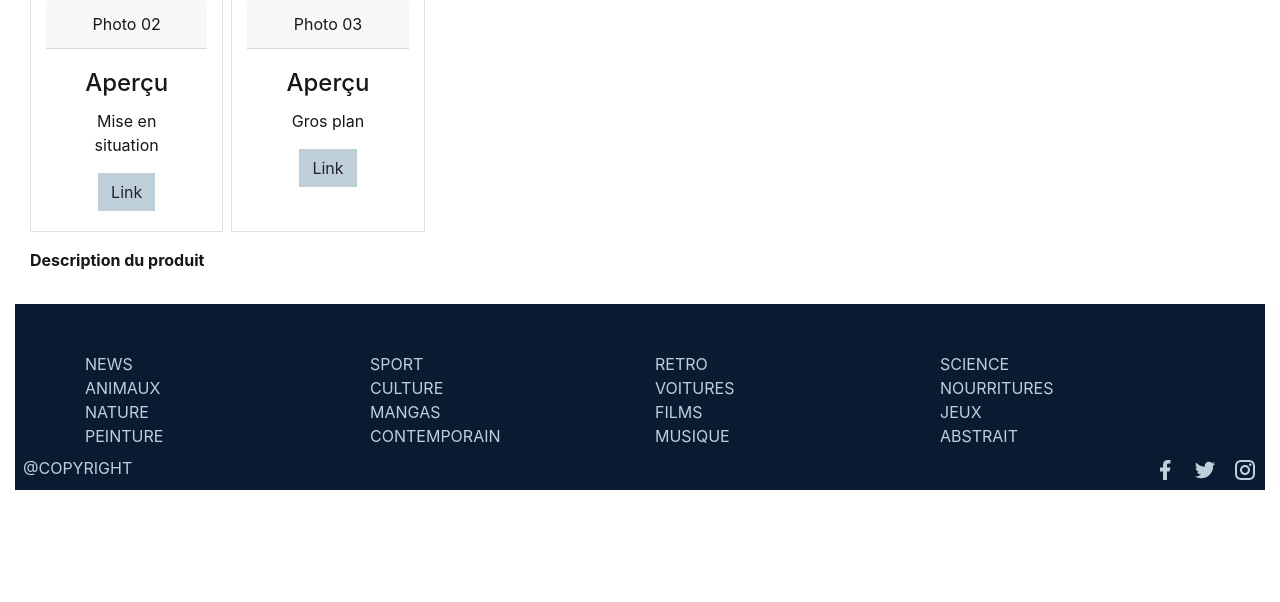
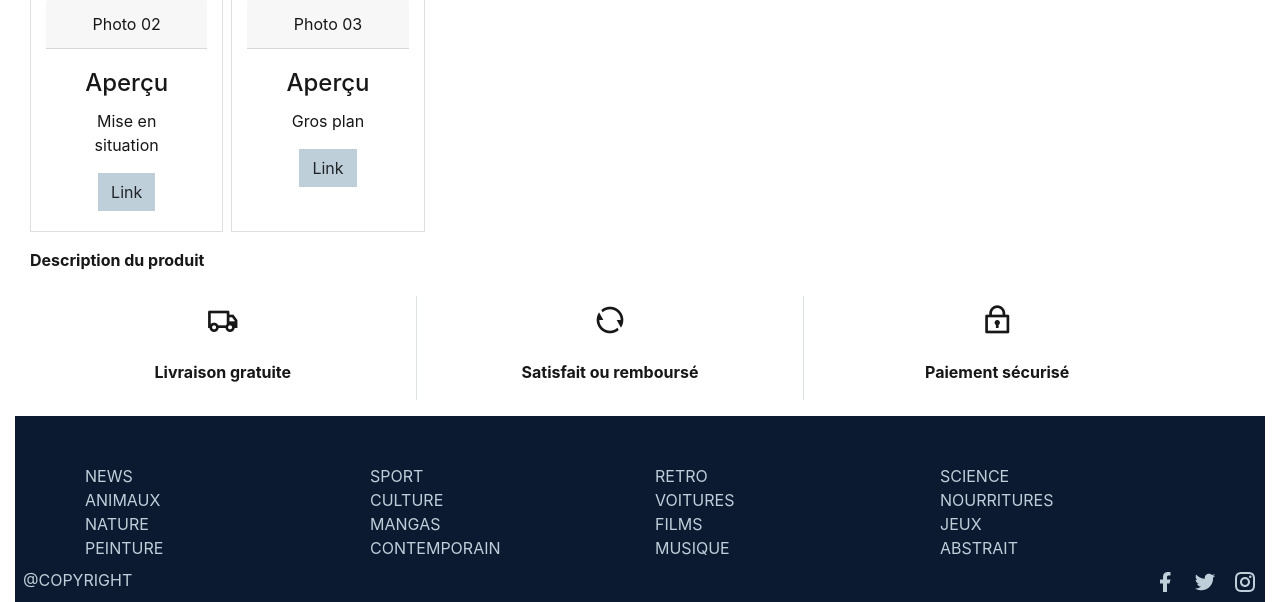
Before and after one commit to Afpa-repo/CDA_20046-2, a Symfony app: template filRouge/templates/product/show.html.twig in a window 1280 px wide. Shown: the part 686-1288 px from the top of the page. Before the commit the page ends 1176 px from the top, so only its background shows below. Run offline with Twig, Linux system fonts and the light colour scheme; the template is opened without the code that fills it, so the values that code supplies are empty; some libraries are stand-ins or nearby versions.

Commit message:
modifs page product + création popover

```diff
--- /dev/null
+++ b/filRouge/public/js/popover.js
@@ -0,0 +1,3 @@
+$(function () {
+    $('[data-toggle="popover"]').popover()
+  })
--- a/filRouge/templates/base.html.twig
+++ b/filRouge/templates/base.html.twig
@@ -233,6 +233,7 @@
     <script src="https://stackpath.bootstrapcdn.com/bootstrap/4.5.2/js/bootstrap.min.js"
             integrity="sha384-B4gt1jrGC7Jh4AgTPSdUtOBvfO8shuf57BaghqFfPlYxofvL8/KUEfYiJOMMV+rV"
             crossorigin="anonymous"></script>
+    <script src="{{ asset("js/popover.js") }}"></script>
 
 {% endblock %}
 
--- a/filRouge/templates/product/show.html.twig
+++ b/filRouge/templates/product/show.html.twig
@@ -94,6 +94,7 @@
             <a class="btn btn-outline-light" href="{{ path('product_index') }}">Retour à la liste</a>
             {# <a href="{{ path('product_edit', {'id': product.id}) }}">edit</a> #}
             <a class="btn btn-danger" href="{{ path('cart_add', {'id': product.id}) }}">Ajouter au panier</a>
+            {# <a class="btn btn-danger" href="{{ path('cart_add', {'id': product.id,'stockid' : stock.id}) }}">Ajouter au panier</a> #}
 
             {# {{ include('product/_delete_form.html.twig') }} #}
     {# </div>  #}
@@ -127,6 +128,34 @@
         <div class="col col-4 p-0">
             <p class="font-weight-bold mt-2">Description du produit</p>
             <p>{{ product.proDescription }}</p>
+        </div>
+    </div>
+
+{# Infos complémentaires #}
+    <div class="row col-12 mt-2">
+        <div class="col col-4 p-0 border-right text-center">
+            <p><i class="ris ri-truck-line ri-2x"></i></p>
+            <p class="font-weight-bold mt-2" data-container="body" data-toggle="popover" data-placement="bottom"
+                data-title = "Délais de livraison"
+                data-html="true"
+                data-content="<b>Ink.com.</b> s'engage à vous livrer en 3 à 5 jours ouvrés. Une livraison express en 24h est disponible, moyennant un somme forfaitaire de 390€. La livraison est offerte dès 20 articles commandés.Une date de livraison garantie vous sera indiquée lors du passage de la commande.">Livraison gratuite
+            </p>
+        </div>
+        <div class="col col-4 p-0 text-center">
+            <p><i class="ris ri-refresh-line ri-2x"></i></p>
+            <p class="font-weight-bold mt-2" data-container="body" data-toggle="popover" data-placement="bottom"
+                data-title = "Vous avez changé d’avis ?"
+                data-html="true"
+                data-content="Pour toute commande effectuée sur <b>Ink.com</b> vous avez 15 jours à partir de la date de réception de votre commande pour changer d'avis. Puis 15 jours à partir de la date de rétractation pour nous retourner votre article, gratuitement en contactant nos services.">Satisfait ou remboursé
+            </p>
+        </div>
+        <div class="col col-4 p-0 border-left text-center">
+            <p><i class="ris ri-lock-2-line ri-2x"></i></p>
+            <p class="font-weight-bold mt-2" data-container="body" data-toggle="popover" data-placement="bottom"
+                data-title = "Paiement 100% sécurisé"
+                data-html="true"
+                data-content="Pour chaque commande, vous pouvez utiliser votre Carte Bleue, Visa, ou Mastercard en toute sécurité, grâce au système de protection et de cryptage SSL fourni par la banque d'Azerbaïdjan. La facture est disponible aussitôt la facturation de vos articles effectuée, sur votre compte <b>Ink.com.</b>">Paiement sécurisé
+            </p>
         </div>
     </div>
 
```
Also changed, not shown: 1 other file.
